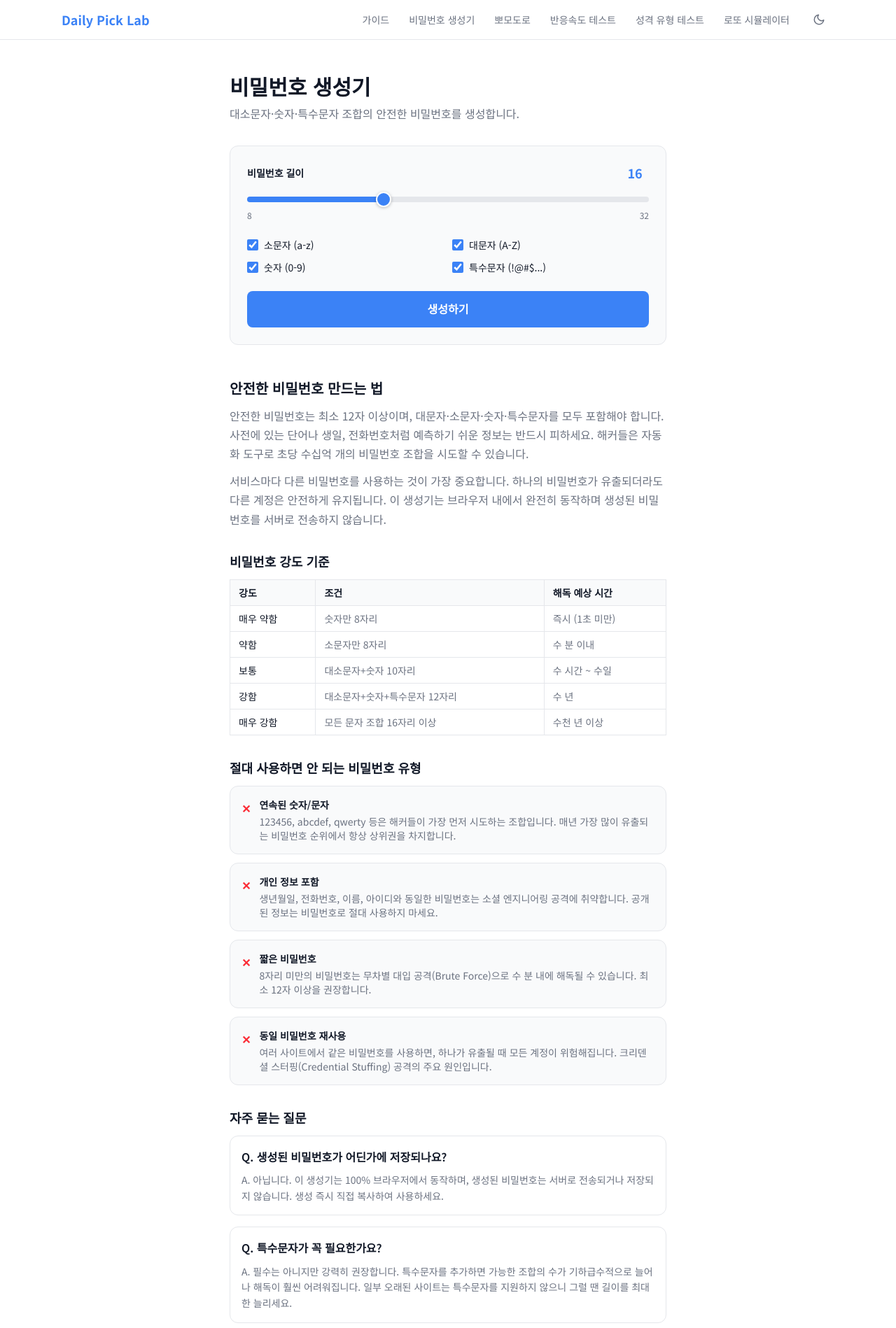
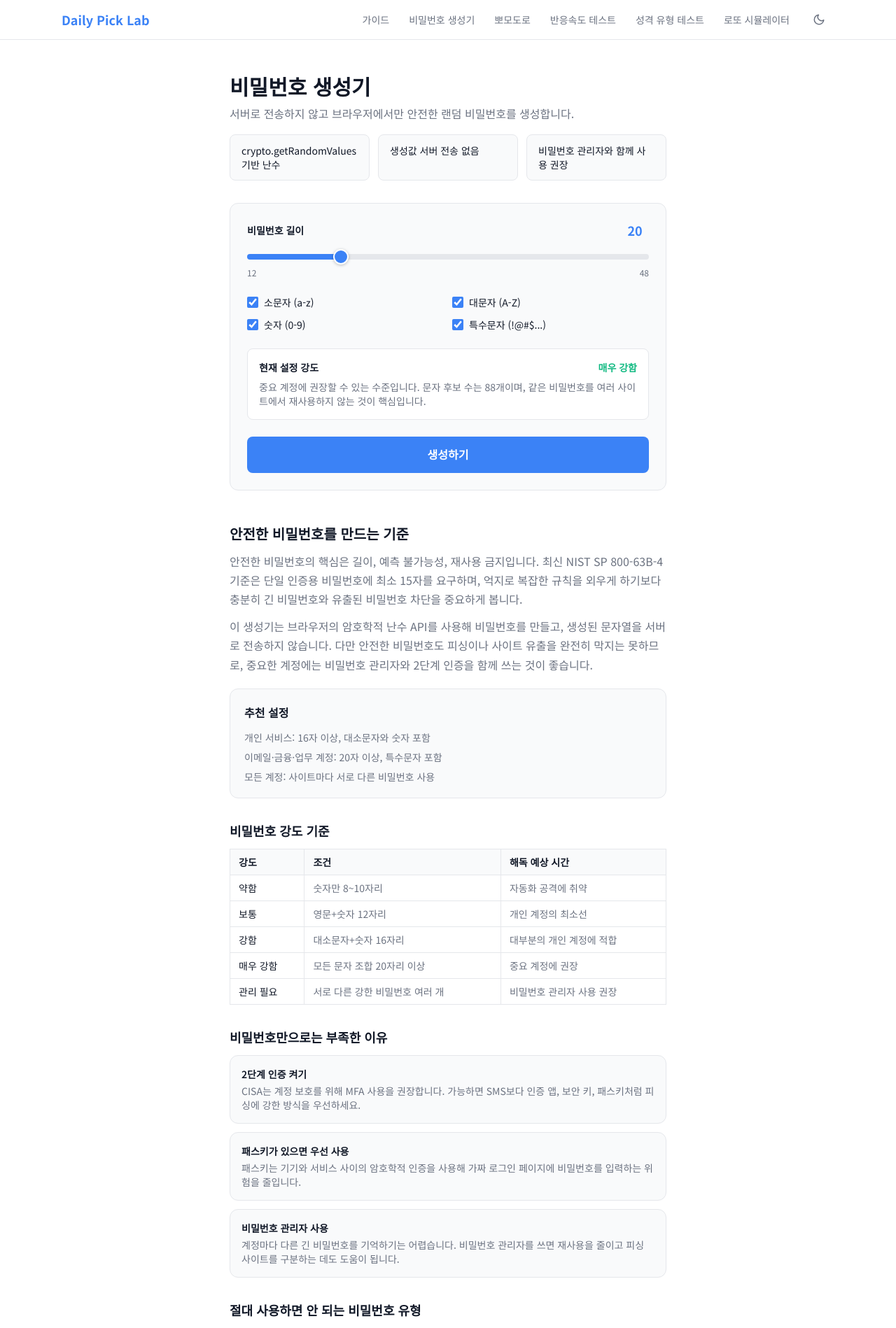
Before and after one commit to willkim11/dailypicklab, a Next.js app: page /password in a window 1280 px wide. Shown: the top 1898 px of the page at 70% size. Built offline with nearby package versions, Linux system fonts and the light colour scheme.

Commit message:
Strengthen password security content

```diff
--- a/app/password/PasswordClient.tsx
+++ b/app/password/PasswordClient.tsx
@@ -1,6 +1,7 @@
 "use client";
 
 import { useState } from "react";
+import Link from "next/link";
 import OtherToolsNav from "@/components/OtherToolsNav";
 
 const CHARSET = {
@@ -9,6 +10,23 @@ const CHARSET = {
   number: "0123456789",
   symbol: "!@#$%^&*()-_=+[]{}|;:,.<>?",
 };
+
+function secureRandomIndex(max: number): number {
+  if (max <= 0) return 0;
+
+  const randomValues = new Uint32Array(1);
+  const maxUnbiasedValue = Math.floor(0xffffffff / max) * max;
+
+  do {
+    crypto.getRandomValues(randomValues);
+  } while (randomValues[0] >= maxUnbiasedValue);
+
+  return randomValues[0] % max;
+}
+
+function pickChar(charset: string): string {
+  return charset[secureRandomIndex(charset.length)];
+}
 
 function generatePassword(
   length: number,
@@ -25,28 +43,51 @@ function generatePassword(
 
   // 각 선택 그룹에서 최소 1개 보장
   const required: string[] = [];
-  if (opts.lower) required.push(CHARSET.lower[Math.floor(Math.random() * CHARSET.lower.length)]);
-  if (opts.upper) required.push(CHARSET.upper[Math.floor(Math.random() * CHARSET.upper.length)]);
-  if (opts.number) required.push(CHARSET.number[Math.floor(Math.random() * CHARSET.number.length)]);
-  if (opts.symbol) required.push(CHARSET.symbol[Math.floor(Math.random() * CHARSET.symbol.length)]);
+  if (opts.lower) required.push(pickChar(CHARSET.lower));
+  if (opts.upper) required.push(pickChar(CHARSET.upper));
+  if (opts.number) required.push(pickChar(CHARSET.number));
+  if (opts.symbol) required.push(pickChar(CHARSET.symbol));
 
   const rest = Array.from({ length: length - required.length }, () =>
-    pool[Math.floor(Math.random() * pool.length)]
+    pickChar(pool)
   );
 
-  return [...required, ...rest]
-    .sort(() => Math.random() - 0.5)
-    .join("");
+  const chars = [...required, ...rest];
+  for (let i = chars.length - 1; i > 0; i--) {
+    const j = secureRandomIndex(i + 1);
+    [chars[i], chars[j]] = [chars[j], chars[i]];
+  }
+
+  return chars.join("");
+}
+
+function getPoolSize(opts: { lower: boolean; upper: boolean; number: boolean; symbol: boolean }): number {
+  return [
+    opts.lower ? CHARSET.lower.length : 0,
+    opts.upper ? CHARSET.upper.length : 0,
+    opts.number ? CHARSET.number.length : 0,
+    opts.symbol ? CHARSET.symbol.length : 0,
+  ].reduce((sum, size) => sum + size, 0);
+}
+
+function getStrengthLabel(length: number, poolSize: number): { label: string; desc: string; color: string } {
+  if (poolSize === 0) return { label: "옵션 필요", desc: "문자 종류를 1개 이상 선택하세요.", color: "var(--color-error)" };
+  if (length >= 20 && poolSize >= 62) return { label: "매우 강함", desc: "중요 계정에 권장할 수 있는 수준입니다.", color: "var(--color-success)" };
+  if (length >= 16 && poolSize >= 36) return { label: "강함", desc: "대부분의 개인 계정에 충분한 수준입니다.", color: "var(--color-success)" };
+  if (length >= 12 && poolSize >= 26) return { label: "보통", desc: "가능하면 길이를 16자 이상으로 늘리세요.", color: "var(--color-warning)" };
+  return { label: "약함", desc: "길이를 늘리고 문자 종류를 더 선택하세요.", color: "var(--color-error)" };
 }
 
 export default function PasswordClient() {
-  const [length, setLength] = useState(16);
+  const [length, setLength] = useState(20);
   const [opts, setOpts] = useState({ lower: true, upper: true, number: true, symbol: true });
   const [password, setPassword] = useState("");
   const [copied, setCopied] = useState(false);
 
   const noOptionSelected = !opts.lower && !opts.upper && !opts.number && !opts.symbol;
-  const rangePct = Math.round(((length - 8) / (32 - 8)) * 100);
+  const rangePct = Math.round(((length - 12) / (48 - 12)) * 100);
+  const poolSize = getPoolSize(opts);
+  const strength = getStrengthLabel(length, poolSize);
 
   function handleGenerate() {
     if (noOptionSelected) return;
@@ -100,8 +141,23 @@ export default function PasswordClient() {
         비밀번호 생성기
       </h1>
       <p className="mt-2" style={{ color: "var(--color-text-muted)" }}>
-        대소문자·숫자·특수문자 조합의 안전한 비밀번호를 생성합니다.
+        서버로 전송하지 않고 브라우저에서만 안전한 랜덤 비밀번호를 생성합니다.
       </p>
+      <div className="mt-4 grid grid-cols-1 sm:grid-cols-3 gap-3">
+        {[
+          "crypto.getRandomValues 기반 난수",
+          "생성값 서버 전송 없음",
+          "비밀번호 관리자와 함께 사용 권장",
+        ].map((item) => (
+          <div
+            key={item}
+            className="px-4 py-3 rounded-lg border text-sm"
+            style={{ borderColor: "var(--color-border)", backgroundColor: "var(--color-bg-subtle)" }}
+          >
+            {item}
+          </div>
+        ))}
+      </div>
 
       <div
         className="mt-8 p-6 rounded-xl border"
@@ -122,8 +178,8 @@ export default function PasswordClient() {
           </label>
           <input
             type="range"
-            min={8}
-            max={32}
+            min={12}
+            max={48}
             value={length}
             onChange={(e) => { setLength(Number(e.target.value)); setPassword(""); }}
             className="pw-range w-full h-2 rounded-full appearance-none cursor-pointer"
@@ -132,7 +188,7 @@ export default function PasswordClient() {
             }}
           />
           <div className="flex justify-between text-xs mt-1" style={{ color: "var(--color-text-muted)" }}>
-            <span>8</span><span>32</span>
+            <span>12</span><span>48</span>
           </div>
         </div>
 
@@ -161,6 +217,20 @@ export default function PasswordClient() {
             최소 1개 옵션을 선택하세요.
           </p>
         )}
+
+        <div className="mb-6 p-4 rounded-lg border" style={{ borderColor: "var(--color-border)", backgroundColor: "var(--color-bg)" }}>
+          <div className="flex items-center justify-between gap-3">
+            <span className="text-sm font-semibold" style={{ color: "var(--color-text)" }}>
+              현재 설정 강도
+            </span>
+            <span className="text-sm font-bold" style={{ color: strength.color }}>
+              {strength.label}
+            </span>
+          </div>
+          <p className="mt-2 text-sm" style={{ color: "var(--color-text-muted)" }}>
+            {strength.desc} 문자 후보 수는 {poolSize}개이며, 같은 비밀번호를 여러 사이트에서 재사용하지 않는 것이 핵심입니다.
+          </p>
+        </div>
 
         {/* 생성 버튼 */}
         <button
@@ -202,18 +272,27 @@ export default function PasswordClient() {
       {/* AdSense 콘텐츠 섹션 */}
       <section className="mt-12" style={{ color: "var(--color-text-muted)" }}>
         <h2 className="text-xl font-semibold mb-3" style={{ color: "var(--color-text)" }}>
-          안전한 비밀번호 만드는 법
+          안전한 비밀번호를 만드는 기준
         </h2>
         <p>
-          안전한 비밀번호는 최소 12자 이상이며, 대문자·소문자·숫자·특수문자를 모두 포함해야 합니다.
-          사전에 있는 단어나 생일, 전화번호처럼 예측하기 쉬운 정보는 반드시 피하세요.
-          해커들은 자동화 도구로 초당 수십억 개의 비밀번호 조합을 시도할 수 있습니다.
+          안전한 비밀번호의 핵심은 길이, 예측 불가능성, 재사용 금지입니다. 최신 NIST SP 800-63B-4 기준은
+          단일 인증용 비밀번호에 최소 15자를 요구하며, 억지로 복잡한 규칙을 외우게 하기보다
+          충분히 긴 비밀번호와 유출된 비밀번호 차단을 중요하게 봅니다.
         </p>
         <p className="mt-3">
-          서비스마다 다른 비밀번호를 사용하는 것이 가장 중요합니다. 하나의 비밀번호가 유출되더라도
-          다른 계정은 안전하게 유지됩니다. 이 생성기는 브라우저 내에서 완전히 동작하며
-          생성된 비밀번호를 서버로 전송하지 않습니다.
+          이 생성기는 브라우저의 암호학적 난수 API를 사용해 비밀번호를 만들고, 생성된 문자열을 서버로
+          전송하지 않습니다. 다만 안전한 비밀번호도 피싱이나 사이트 유출을 완전히 막지는 못하므로,
+          중요한 계정에는 비밀번호 관리자와 2단계 인증을 함께 쓰는 것이 좋습니다.
         </p>
+
+        <div className="mt-5 p-5 rounded-xl border" style={{ borderColor: "var(--color-border)", backgroundColor: "var(--color-bg-subtle)" }}>
+          <p className="font-semibold" style={{ color: "var(--color-text)" }}>추천 설정</p>
+          <ul className="mt-3 space-y-2 text-sm">
+            <li>개인 서비스: 16자 이상, 대소문자와 숫자 포함</li>
+            <li>이메일·금융·업무 계정: 20자 이상, 특수문자 포함</li>
+            <li>모든 계정: 사이트마다 서로 다른 비밀번호 사용</li>
+          </ul>
+        </div>
 
         {/* 비밀번호 강도 기준표 */}
         <h3 className="text-lg font-semibold mt-8 mb-3" style={{ color: "var(--color-text)" }}>
@@ -230,11 +309,11 @@ export default function PasswordClient() {
             </thead>
             <tbody>
               {[
-                { strength: "매우 약함", cond: "숫자만 8자리", time: "즉시 (1초 미만)" },
-                { strength: "약함", cond: "소문자만 8자리", time: "수 분 이내" },
-                { strength: "보통", cond: "대소문자+숫자 10자리", time: "수 시간 ~ 수일" },
-                { strength: "강함", cond: "대소문자+숫자+특수문자 12자리", time: "수 년" },
-                { strength: "매우 강함", cond: "모든 문자 조합 16자리 이상", time: "수천 년 이상" },
+                { strength: "약함", cond: "숫자만 8~10자리", time: "자동화 공격에 취약" },
+                { strength: "보통", cond: "영문+숫자 12자리", time: "개인 계정의 최소선" },
+                { strength: "강함", cond: "대소문자+숫자 16자리", time: "대부분의 개인 계정에 적합" },
+                { strength: "매우 강함", cond: "모든 문자 조합 20자리 이상", time: "중요 계정에 권장" },
+                { strength: "관리 필요", cond: "서로 다른 강한 비밀번호 여러 개", time: "비밀번호 관리자 사용 권장" },
               ].map((row) => (
                 <tr key={row.strength}>
                   <td className="px-3 py-2 border font-medium" style={{ borderColor: "var(--color-border)", color: "var(--color-text)" }}>{row.strength}</td>
@@ -244,6 +323,22 @@ export default function PasswordClient() {
               ))}
             </tbody>
           </table>
+        </div>
+
+        <h3 className="text-lg font-semibold mt-8 mb-3" style={{ color: "var(--color-text)" }}>
+          비밀번호만으로는 부족한 이유
+        </h3>
+        <div className="space-y-3">
+          {[
+            { title: "2단계 인증 켜기", desc: "CISA는 계정 보호를 위해 MFA 사용을 권장합니다. 가능하면 SMS보다 인증 앱, 보안 키, 패스키처럼 피싱에 강한 방식을 우선하세요." },
+            { title: "패스키가 있으면 우선 사용", desc: "패스키는 기기와 서비스 사이의 암호학적 인증을 사용해 가짜 로그인 페이지에 비밀번호를 입력하는 위험을 줄입니다." },
+            { title: "비밀번호 관리자 사용", desc: "계정마다 다른 긴 비밀번호를 기억하기는 어렵습니다. 비밀번호 관리자를 쓰면 재사용을 줄이고 피싱 사이트를 구분하는 데도 도움이 됩니다." },
+          ].map((item) => (
+            <div key={item.title} className="p-4 rounded-xl border" style={{ borderColor: "var(--color-border)", backgroundColor: "var(--color-bg-subtle)" }}>
+              <p className="font-semibold text-sm" style={{ color: "var(--color-text)" }}>{item.title}</p>
+              <p className="text-sm mt-1">{item.desc}</p>
+            </div>
+          ))}
         </div>
 
         {/* 절대 쓰면 안 되는 비밀번호 */}
@@ -273,16 +368,30 @@ export default function PasswordClient() {
         </h3>
         <div className="space-y-4">
           {[
-            { q: "생성된 비밀번호가 어딘가에 저장되나요?", a: "아닙니다. 이 생성기는 100% 브라우저에서 동작하며, 생성된 비밀번호는 서버로 전송되거나 저장되지 않습니다. 생성 즉시 직접 복사하여 사용하세요." },
-            { q: "특수문자가 꼭 필요한가요?", a: "필수는 아니지만 강력히 권장합니다. 특수문자를 추가하면 가능한 조합의 수가 기하급수적으로 늘어나 해독이 훨씬 어려워집니다. 일부 오래된 사이트는 특수문자를 지원하지 않으니 그럴 땐 길이를 최대한 늘리세요." },
+            { q: "생성된 비밀번호가 어딘가에 저장되나요?", a: "아닙니다. 이 생성기는 브라우저에서 동작하며, 생성된 비밀번호는 서버로 전송되거나 저장되지 않습니다. 생성 즉시 직접 복사해 비밀번호 관리자에 저장하세요." },
+            { q: "특수문자가 꼭 필요한가요?", a: "사이트가 허용한다면 사용하는 것이 좋습니다. 다만 외우기 어렵게 복잡한 규칙을 억지로 만드는 것보다 충분히 긴 비밀번호와 계정별 고유 비밀번호가 더 중요합니다." },
             { q: "비밀번호 관리 앱을 사용해도 괜찮나요?", a: "네, 강력히 추천합니다. 1Password, Bitwarden, KeePass 같은 비밀번호 관리자는 모든 계정에 서로 다른 강력한 비밀번호를 사용할 수 있게 해줍니다. 마스터 비밀번호 하나만 기억하면 됩니다." },
-            { q: "얼마나 자주 비밀번호를 바꿔야 하나요?", a: "최신 보안 가이드라인(NIST)에서는 강력한 비밀번호를 사용한다면 주기적인 변경보다 유출 의심 시에만 변경하는 것을 권장합니다. 단, 같은 비밀번호를 여러 사이트에 사용 중이라면 지금 당장 변경하세요." },
+            { q: "얼마나 자주 비밀번호를 바꿔야 하나요?", a: "강력하고 고유한 비밀번호를 사용한다면 정기 변경보다 유출 의심, 피싱 입력, 기기 분실처럼 위험 신호가 있을 때 즉시 바꾸는 방식이 더 현실적입니다." },
           ].map((item) => (
             <div key={item.q} className="p-4 rounded-xl border" style={{ borderColor: "var(--color-border)" }}>
               <p className="font-semibold" style={{ color: "var(--color-text)" }}>Q. {item.q}</p>
               <p className="mt-2 text-sm leading-relaxed">A. {item.a}</p>
             </div>
           ))}
+        </div>
+
+        <div className="mt-8 p-5 rounded-xl border" style={{ borderColor: "var(--color-border)", backgroundColor: "var(--color-bg-subtle)" }}>
+          <p className="font-semibold mb-2" style={{ color: "var(--color-text)" }}>더 자세히 읽기</p>
+          <p className="text-sm mb-4">
+            비밀번호 관리 앱, 2단계 인증, 피싱 예방까지 한 번에 정리한 가이드를 함께 확인해보세요.
+          </p>
+          <Link
+            href="/guides/password-security"
+            className="inline-block px-5 py-3 rounded-lg font-semibold text-white text-sm"
+            style={{ backgroundColor: "var(--color-primary)" }}
+          >
+            비밀번호 보안 가이드 보기 →
+          </Link>
         </div>
       </section>
 
--- a/app/password/page.tsx
+++ b/app/password/page.tsx
@@ -2,10 +2,10 @@ import type { Metadata } from "next";
 import PasswordClient from "./PasswordClient";
 
 export const metadata: Metadata = {
-  title: "안전한 비밀번호 생성기 — 무료 랜덤 패스워드 만들기",
+  title: "안전한 비밀번호 생성기 — 브라우저에서 만드는 랜덤 패스워드",
   description:
-    "대소문자, 숫자, 특수문자 조합의 안전한 무작위 비밀번호를 생성합니다. 길이와 옵션을 자유롭게 설정하세요.",
-  keywords: ["비밀번호생성기", "패스워드생성기", "랜덤비밀번호", "안전한비밀번호"],
+    "브라우저에서만 동작하는 안전한 비밀번호 생성기입니다. 길이, 문자 조합, 2단계 인증, 패스키, 비밀번호 관리자 사용법까지 함께 안내합니다.",
+  keywords: ["비밀번호생성기", "패스워드생성기", "랜덤비밀번호", "안전한비밀번호", "비밀번호보안"],
 };
 
 const faqJsonLd = {
@@ -20,17 +20,17 @@ const faqJsonLd = {
     {
       "@type": "Question",
       name: "비밀번호는 얼마나 길게 만들어야 하나요?",
-      acceptedAnswer: { "@type": "Answer", text: "최소 12자 이상을 권장합니다. 대소문자+숫자+특수문자 조합 16자 이상이면 매우 강력한 비밀번호입니다." },
+      acceptedAnswer: { "@type": "Answer", text: "개인 계정에는 최소 12자 이상, 중요한 계정에는 16자 이상을 권장합니다. 최신 NIST 기준은 단일 인증용 비밀번호에 최소 15자 요구를 제시합니다." },
     },
     {
       "@type": "Question",
-      name: "특수문자가 꼭 필요한가요?",
-      acceptedAnswer: { "@type": "Answer", text: "필수는 아니지만 강력히 권장합니다. 특수문자를 추가하면 가능한 조합의 수가 기하급수적으로 늘어나 해독이 훨씬 어려워집니다." },
+      name: "이 생성기는 비밀번호를 서버로 보내나요?",
+      acceptedAnswer: { "@type": "Answer", text: "아닙니다. 비밀번호 생성은 브라우저 안에서만 처리되며, 생성된 문자열은 서버로 전송되거나 저장되지 않습니다." },
     },
     {
       "@type": "Question",
-      name: "비밀번호를 얼마나 자주 바꿔야 하나요?",
-      acceptedAnswer: { "@type": "Answer", text: "최신 NIST 가이드라인에서는 강력한 비밀번호를 사용한다면 주기적 변경보다 유출 의심 시에만 변경하는 것을 권장합니다." },
+      name: "비밀번호만 강하면 충분한가요?",
+      acceptedAnswer: { "@type": "Answer", text: "아닙니다. 중요한 계정에는 비밀번호 관리자, 2단계 인증, 가능하면 패스키나 보안 키 같은 피싱 저항 인증을 함께 사용하는 것이 좋습니다." },
     },
   ],
 };
```
Also changed, not shown: app/guides/password-security/page.tsx (+58 -12 lines).
